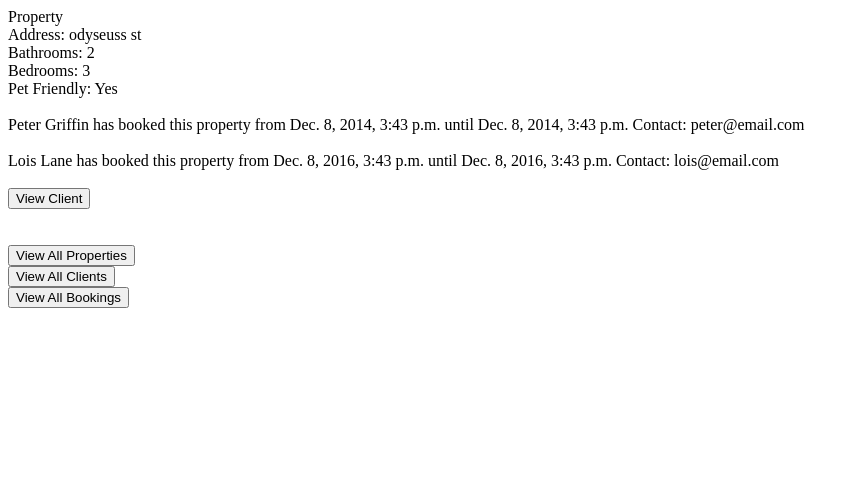
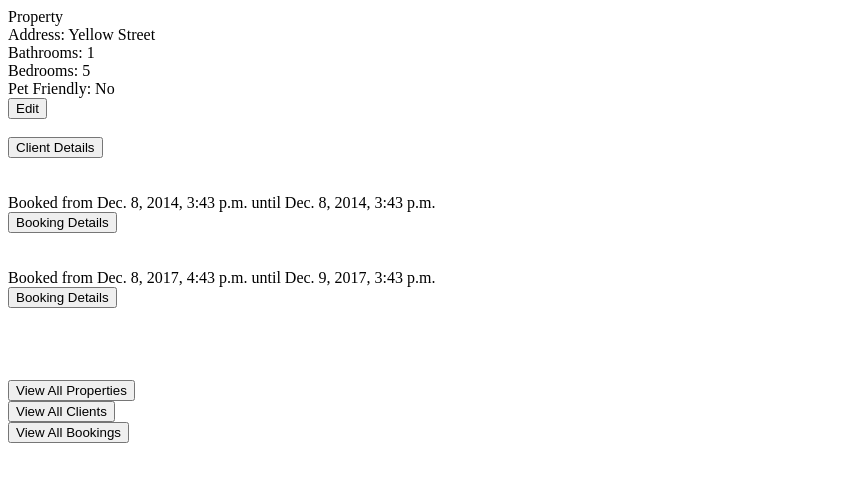
Before and after one commit to artfulgarfunk/PassTheBooking, a Django app: page /ptb/properties/1/ in a window 1280 px wide. Shown: the top 482 px of the page, without its empty margins (0-860 px from the left). Run offline with Django 3.2, Linux system fonts and the light colour scheme; data comes from the database, SQL or seed files in the repository.

Commit message:
Forms for editing data
- Create edit template for each Model
- Add routes for edit templates
- Create forms.py
- Create ModelForms for each Model
- Add edit buttons to various views
- Add view methods for edit forms

*

```diff
--- a/outer_ptb/ptb/fixtures/dummy_data.json
+++ b/outer_ptb/ptb/fixtures/dummy_data.json
@@ -40,7 +40,7 @@
     "pk":1,
     "fields": {
       "owner":1,
-      "address":"odyseuss st",
+      "address":"barnes st",
       "pet_friendly":true,
       "bathrooms":2,
       "bedrooms":3
@@ -51,7 +51,7 @@
     "pk":2,
     "fields": {
       "owner":2,
-      "address":"odyseuss st",
+      "address":"iliad st",
       "pet_friendly":true,
       "bathrooms":2,
       "bedrooms":3
@@ -73,7 +73,7 @@
     "pk":4,
     "fields": {
       "owner":3,
-      "address":"odyseuss st",
+      "address":"homer st",
       "pet_friendly":true,
       "bathrooms":2,
       "bedrooms":3
--- a/outer_ptb/ptb/models.py
+++ b/outer_ptb/ptb/models.py
@@ -1,4 +1,5 @@
 from django.db import models
+from django.forms import ModelForm
 from django.utils.translation import gettext as _
 
 class Client(models.Model):
--- a/outer_ptb/ptb/templates/ptb/base.html
+++ b/outer_ptb/ptb/templates/ptb/base.html
@@ -10,13 +10,13 @@
     <br>
     <br>
     {% block options %}
-      <form action="{% url 'ptb:property_index' %}" method="post"> {% csrf_token %}
+      <form action="{% url 'ptb:property_index' %}" method="get"> {% csrf_token %}
         <input type="submit" value="View All Properties" />
       </form>
-      <form action="{% url 'ptb:client_index' %}" method="post"> {% csrf_token %}
+      <form action="{% url 'ptb:client_index' %}" method="get"> {% csrf_token %}
         <input type="submit" value="View All Clients" />
       </form>
-      <form action="{% url 'ptb:booking_index' %}" method="post"> {% csrf_token %}
+      <form action="{% url 'ptb:booking_index' %}" method="get"> {% csrf_token %}
         <input type="submit" value="View All Bookings" />
       </form>
     {% endblock %}
--- a/outer_ptb/ptb/templates/ptb/booking.html
+++ b/outer_ptb/ptb/templates/ptb/booking.html
@@ -1,5 +1,5 @@
 {% extends "./base.html" %}
-
+{% block title %} Booking No.{{ booking.id }} {% endblock %}
 {% block content %}
 
   Booking
--- a/outer_ptb/ptb/templates/ptb/client_properties.html
+++ b/outer_ptb/ptb/templates/ptb/client_properties.html
@@ -1,4 +1,5 @@
 {% extends "./base.html" %}
+{% block title %} Client Properties {% endblock %}
 
 {% block content %}
   {{ client.first_name }} {{ client.last_name }} <br>
@@ -9,7 +10,7 @@
     {% for property in properties %}
       <div>
         <p> Address: {{ property.address }} </p>
-        <form action="{% url 'ptb:property_info' property.id %}" method="post"> {% csrf_token %}
+        <form action="{% url 'ptb:property_info' property.id %}" method="get"> {% csrf_token %}
           <input type="submit" value="More Info on this property" />
         </form>
       </div>
--- a/outer_ptb/ptb/templates/ptb/property.html
+++ b/outer_ptb/ptb/templates/ptb/property.html
@@ -1,5 +1,5 @@
 {% extends "./base.html" %}
-
+{% block title %} Property No.{{ property.id }} {% endblock %}
 {% block content %}
 
 Property <br>
@@ -11,21 +11,26 @@
               {% else %}
                 No
               {% endif %}
+              <form action="{% url 'ptb:property_edit' property.id %}" method="get"> {% csrf_token %}
+                <input type="submit" value="Edit" />
+              </form> <br>
+
+              <form action="{% url 'ptb:client_info' property.owner.id %}" method="get"> {% csrf_token %}
+                <input type="submit" value="Client Details" />
+              </form>
 
 <br> <br>
   {% if bookings %}
     {% for booking in bookings %}
-      {{ booking.first_name }}
-      {{ booking.last_name }} has booked this property from
+      Booked from
       {{ booking.date_from }} until
       {{ booking.date_until }}
-      Contact: {{ booking.email }}
+      <form action="{% url 'ptb:booking_info' booking.id %}" method="get"> {% csrf_token %}
+        <input type="submit" value="Booking Details" />
+      </form>
       <br> <br>
     {% endfor %}
   {% else %}
     This property has not been booked yet
   {% endif %}
-  <form action="{% url 'ptb:client_info' property.owner.id %}" method="post"> {% csrf_token %}
-    <input type="submit" value="View Client" />
-  </form>
 {% endblock %}
--- a/outer_ptb/ptb/templates/ptb/property_index.html
+++ b/outer_ptb/ptb/templates/ptb/property_index.html
@@ -1,5 +1,5 @@
 {% extends "./base.html" %}
-
+{% block title %} Properties {% endblock %}
 {% block content %}
 <h1> All Properties </h1>
   {% if not properties %}
@@ -9,7 +9,7 @@
       <div>
         <p> Address: {{ property.address }} </p>
         <p> Client: {{ property.owner }} </p>
-        <form action="{% url 'ptb:property_info' property.id %}" method="post"> {% csrf_token %}
+        <form action="{% url 'ptb:property_info' property.id %}" method="get"> {% csrf_token %}
           <input type="submit" value="View Property" />
         </form>
       </div>
--- a/outer_ptb/ptb/urls.py
+++ b/outer_ptb/ptb/urls.py
@@ -1,5 +1,4 @@
 from django.conf.urls import url
-
 from . import views
 
 urlpatterns = [
@@ -9,7 +8,10 @@
     url(r'^clients/(?P<num>[0-9]+)/properties/$', views.client_properties, name='properties'),
     url(r'^properties/$', views.property_index, name='property_index'),
     url(r'^properties/(?P<num>[0-9]+)/$', views.property_info, name='property_info'),
+    url(r'^properties/(?P<num>[0-9]+)/edit/$', views.property_edit, name='property_edit'),
+    url(r'^clients/(?P<num>[0-9]+)/edit/$', views.client_edit, name='client_edit'),
     url(r'^bookings/(?P<num>[0-9]+)/$', views.booking_info, name='booking_info'),
     url(r'^bookings/$', views.booking_index, name='booking_index'),
+    url(r'^bookings/(?P<num>[0-9]+)/edit/$', views.booking_edit, name='booking_edit'),
 
 ]
--- a/outer_ptb/ptb/views.py
+++ b/outer_ptb/ptb/views.py
@@ -1,8 +1,13 @@
-from django.shortcuts import render
+from django.shortcuts import render, redirect
+# FORMS
+from .forms import ClientForm
+from .forms import PropertyForm
+from .forms import BookingForm
+
+# MODELS
 from .models import Client
 from .models import Property
 from .models import Booking
-# Create your views here.
 
 def home(request):
     return render(request, 'ptb/home.html', {} )
@@ -20,6 +25,16 @@
     properties = Property.objects.filter(owner=client)
     return render(request, 'ptb/client_properties.html', { 'properties': properties, 'client': client})
 
+def client_edit(request, num):
+    instance = Client.objects.get(id=num)
+    edit = False
+    form = ClientForm(request.POST or None, instance=instance)
+    if form.is_valid():
+        form.save()
+        edit = True
+    return render(request, 'ptb/client_edit.html', {'form':form, 'edit': edit,'client':instance})
+
+
 def property_index(request):
     properties = Property.objects.all()
     return render(request, 'ptb/property_index.html', { 'properties': properties })
@@ -29,6 +44,15 @@
     bookings = Booking.objects.filter(prop=prop)
     return render(request, 'ptb/property.html', { 'property': prop, 'bookings': bookings } )
 
+def property_edit(request, num):
+    instance = Property.objects.get(id=num)
+    edit = False
+    form = PropertyForm(request.POST or None, instance=instance)
+    if form.is_valid():
+        form.save()
+        edit = True
+    return render(request, 'ptb/property_edit.html', {'form':form, 'edit': edit, 'property': instance })
+
 def booking_info(request, num):
     booking = Booking.objects.get(id=num)
     return render(request, 'ptb/booking.html', { 'booking': booking})
@@ -36,3 +60,12 @@
 def booking_index(request):
     bookings = Booking.objects.all()
     return render(request, 'ptb/booking_index.html', { 'bookings': bookings })
+
+def booking_edit(request,num):
+    instance = Booking.objects.get(id=num)
+    edit = False
+    form = BookingForm(request.POST or None, instance=instance)
+    if form.is_valid():
+        form.save()
+        edit = True
+    return render(request, 'ptb/booking_edit.html', {'form':form, 'edit': edit, 'booking': instance })
```
Also changed, not shown: outer_ptb/ptb/forms.py (added, +22 -0 lines), outer_ptb/ptb/templates/ptb/booking_edit.html (added, +17 -0 lines), outer_ptb/ptb/templates/ptb/booking_index.html (+6 -2 lines), outer_ptb/ptb/templates/ptb/client.html (+6 -2 lines), outer_ptb/ptb/templates/ptb/client_edit.html (added, +17 -0 lines), outer_ptb/ptb/templates/ptb/client_index.html (+4 -3 lines), outer_ptb/ptb/templates/ptb/property_edit.html (added, +21 -0 lines), outer_ptb/db.sqlite3.
